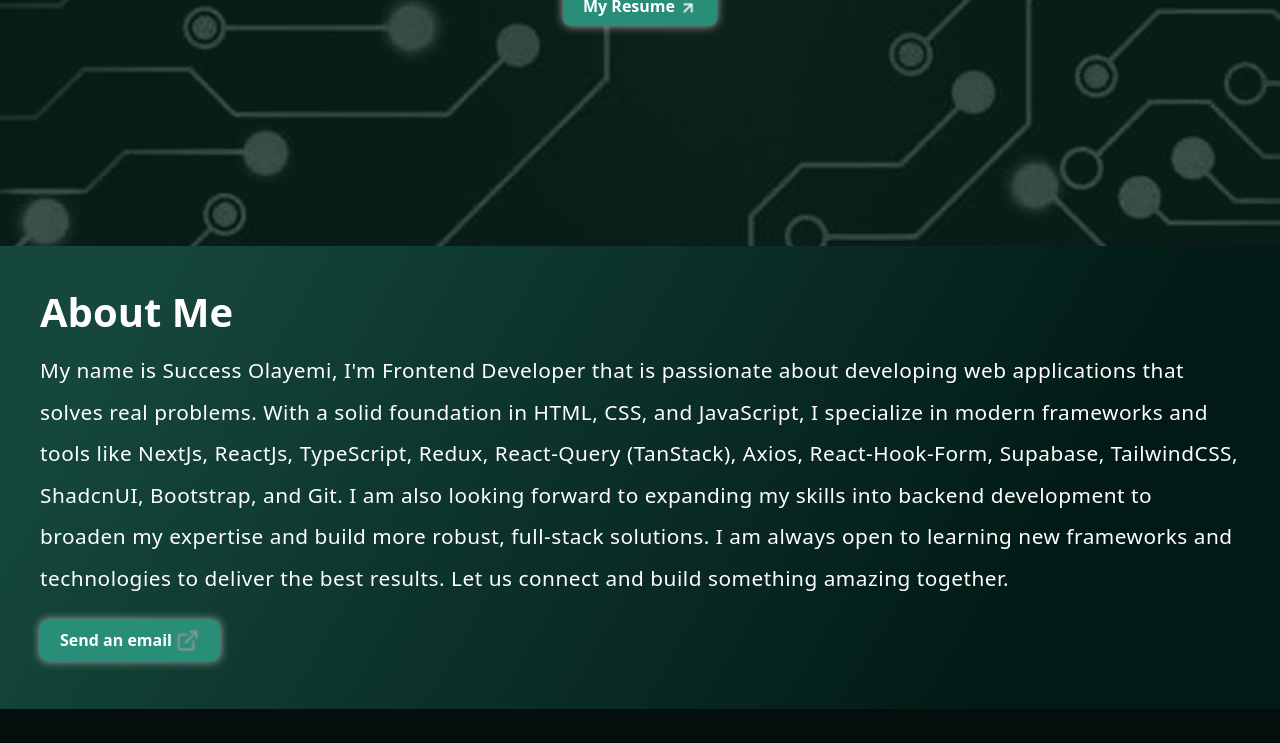
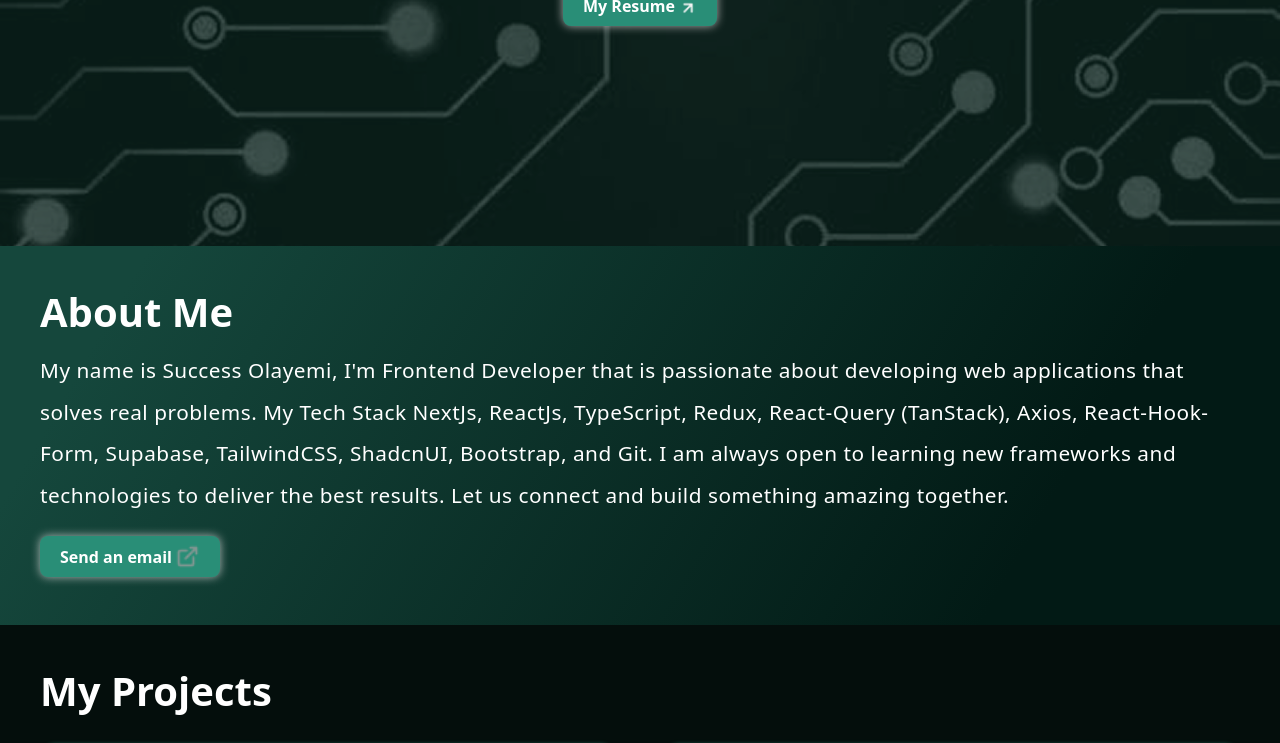
Before and after one commit to Error-at-night/My-Portfolio, a React (Vite) app: page / in a window 1280 px wide. Shown: the part 474-1217 px from the top of the page. Built offline with nearby package versions, Linux system fonts and the light colour scheme.

Commit message:
Edited the about me section

```diff
--- a/src/components/AboutMe.jsx
+++ b/src/components/AboutMe.jsx
@@ -7,11 +7,9 @@ function AboutMe() {
       <div className="mx-auto max-w-[1200px] mt-6">
         <h1 className="text-[#FFFFFF] font-extrabold text-[1.9rem] sm:text-[2rem] md:text-[2.5rem]">About Me</h1>
         <p className="text-white text-[1.3rem] mt-2 md:tracking-wide leading-loose">My name is Success Olayemi, I'm Frontend
-          Developer that is passionate about developing web applications that solves real problems. With a solid foundation in
-          HTML, CSS, and JavaScript, I specialize in modern frameworks and tools like NextJs, ReactJs, TypeScript, Redux,
-          React-Query (TanStack), Axios, React-Hook-Form, Supabase, TailwindCSS, ShadcnUI, Bootstrap, and Git. I am also looking
-          forward to expanding my skills into backend development to broaden my expertise and build more robust, full-stack
-          solutions. I am always open to learning new frameworks and technologies to deliver the best results. Let us connect and
+          Developer that is passionate about developing web applications that solves real problems. My Tech Stack NextJs, ReactJs,
+          TypeScript, Redux, React-Query (TanStack), Axios, React-Hook-Form, Supabase, TailwindCSS, ShadcnUI, Bootstrap, and Git.
+          I am always open to learning new frameworks and technologies to deliver the best results. Let us connect and
           build something amazing together.
         </p>
         <div className="mt-5 max-w-[180px]">
```
